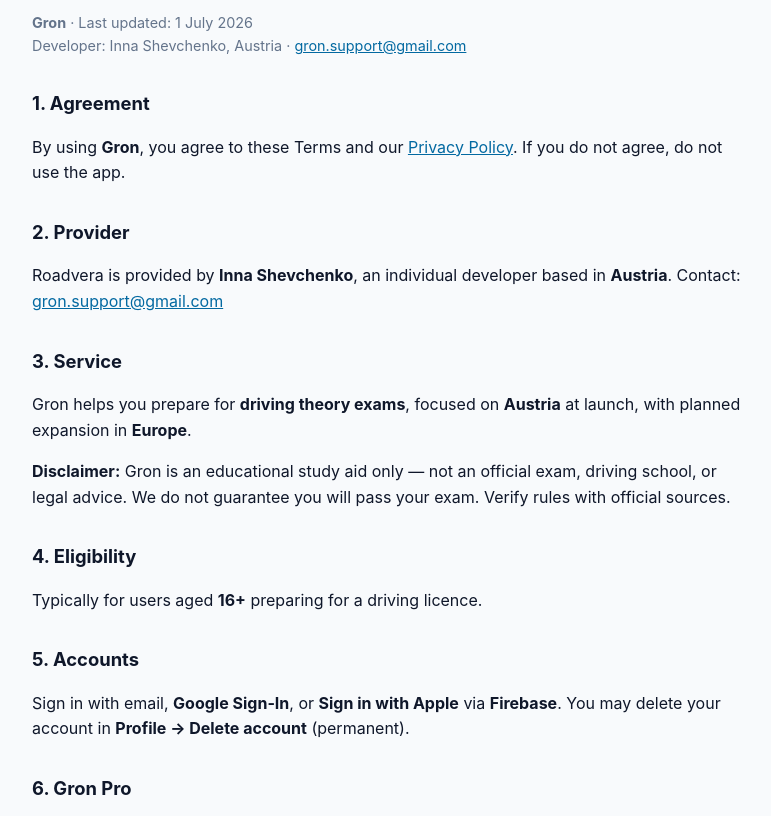
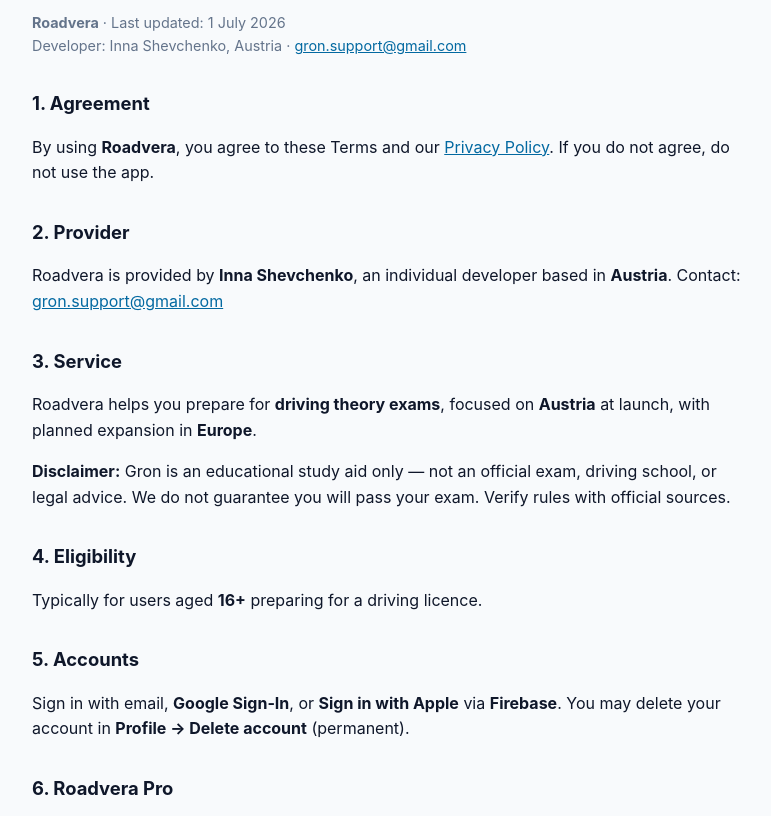
Before and after one commit to y88979707-ops/app-legal, a plain HTML site: page terms.html in a window 1280 px wide. Shown: the part 119-935 px from the top of the page, without its empty margins (248-1019 px from the left). Drawn offline with Linux system fonts and the light colour scheme.

Commit message:
Rename Gron to Roadvera in terms of use

```diff
--- a/terms.html
+++ b/terms.html
@@ -35,18 +35,18 @@
   <nav><a href="../">← Roadvera legal</a></nav>
   <h1>Terms of Use</h1>
   <p class="meta">
-    <strong>Gron</strong> · Last updated: 1 July 2026<br />
+    <strong>Roadvera</strong> · Last updated: 1 July 2026<br />
     Developer: Inna Shevchenko, Austria · <a href="mailto:gron.support@gmail.com">gron.support@gmail.com</a>
   </p>
 
   <h2>1. Agreement</h2>
-  <p>By using <strong>Gron</strong>, you agree to these Terms and our <a href="../privacy/">Privacy Policy</a>. If you do not agree, do not use the app.</p>
+  <p>By using <strong>Roadvera</strong>, you agree to these Terms and our <a href="../privacy/">Privacy Policy</a>. If you do not agree, do not use the app.</p>
 
   <h2>2. Provider</h2>
   <p>Roadvera is provided by <strong>Inna Shevchenko</strong>, an individual developer based in <strong>Austria</strong>. Contact: <a href="mailto:gron.support@gmail.com">gron.support@gmail.com</a></p>
 
   <h2>3. Service</h2>
-  <p>Gron helps you prepare for <strong>driving theory exams</strong>, focused on <strong>Austria</strong> at launch, with planned expansion in <strong>Europe</strong>.</p>
+  <p>Roadvera helps you prepare for <strong>driving theory exams</strong>, focused on <strong>Austria</strong> at launch, with planned expansion in <strong>Europe</strong>.</p>
   <p><strong>Disclaimer:</strong> Gron is an educational study aid only — not an official exam, driving school, or legal advice. We do not guarantee you will pass your exam. Verify rules with official sources.</p>
 
   <h2>4. Eligibility</h2>
@@ -55,7 +55,7 @@
   <h2>5. Accounts</h2>
   <p>Sign in with email, <strong>Google Sign-In</strong>, or <strong>Sign in with Apple</strong> via <strong>Firebase</strong>. You may delete your account in <strong>Profile → Delete account</strong> (permanent).</p>
 
-  <h2>6. Gron Pro</h2>
+  <h2>6. Roadvera Pro</h2>
   <table>
     <thead><tr><th>Plan</th><th>Type</th></tr></thead>
     <tbody>
```
